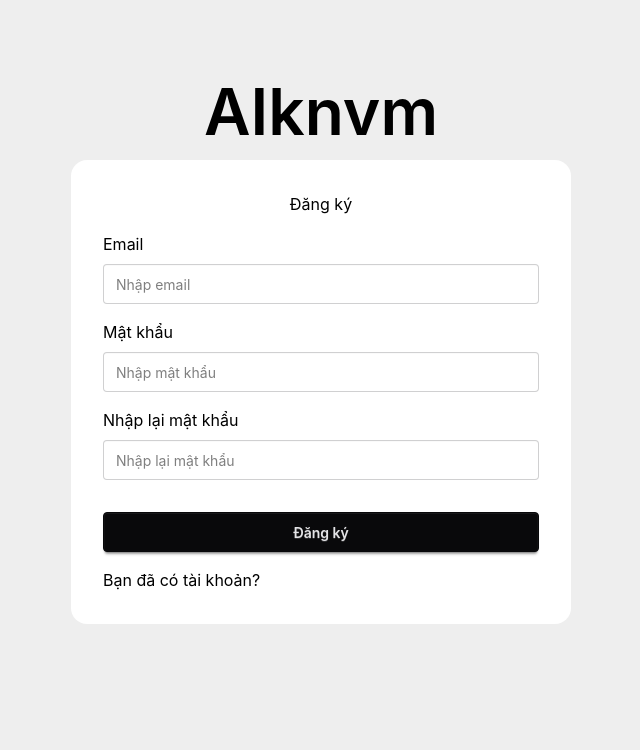
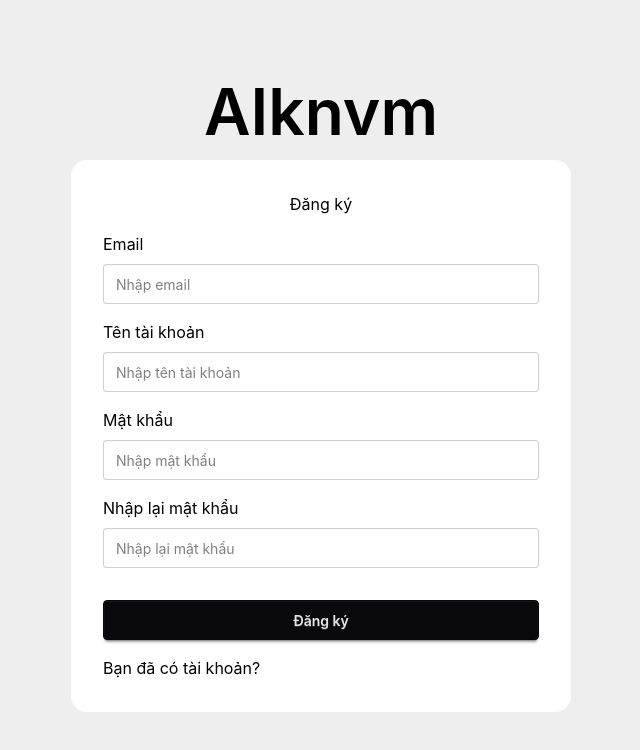
Before and after one commit to QuocLam98/aikmvm-website, a Vue app in the folder Front-End/: page /register in a window 1280 px wide. Shown: the top 750 px of the page, without its empty margins (319-959 px from the left). Built offline with nearby package versions, Linux system fonts and the light colour scheme; no server answers; what @iconify/tailwind4, vue-toast-notification would draw is missing.

Commit message:
sửa đăng ký tài khoản

```diff
--- a/Front-End/src/components/Register.vue
+++ b/Front-End/src/components/Register.vue
@@ -5,6 +5,7 @@ import axios from 'axios';
 import '../assets/login.css';
 
 const email = ref('');
+const name = ref('')
 const password = ref('');
 const confirmPassword = ref('');
 const errorMessage = ref('');
@@ -85,6 +86,11 @@ const register = async () => {
             </div>
 
             <div class="flex flex-col gap-2">
+                <label>Tên tài khoản</label>
+                <input v-model="name" type="text" class="input" placeholder="Nhập tên tài khoản" />
+            </div>
+
+            <div class="flex flex-col gap-2">
                 <label>Mật khẩu</label>
                 <input v-model="password" type="password" class="input" placeholder="Nhập mật khẩu" />
                 <p v-if="passwordError" class="text-red-500">{{ passwordError }}</p>
```
